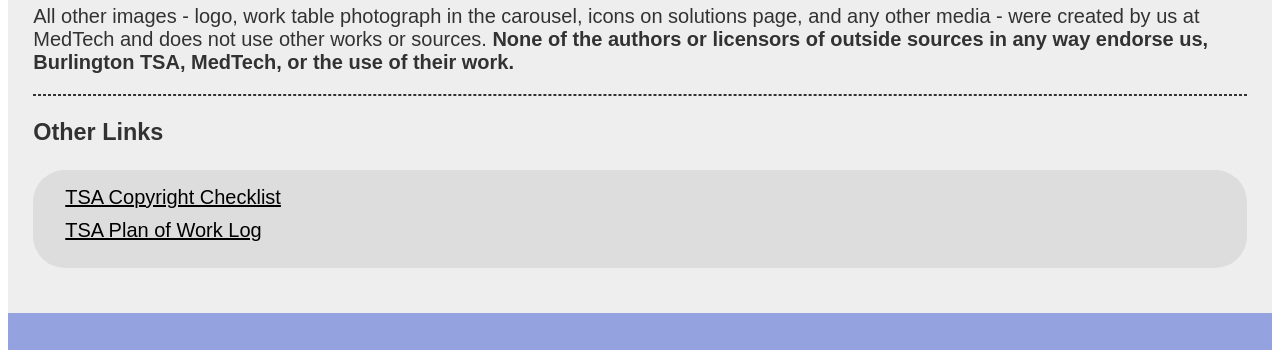
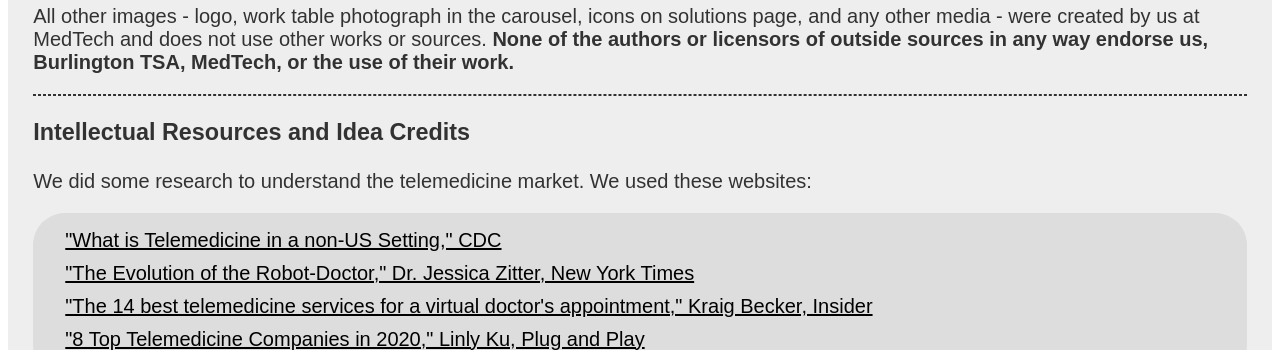
Before and after one commit to smullangi213/smullangi213.github.io, a plain HTML site: page about.html in a window 1280 px wide. Shown: the part 1030-1380 px from the top of the page. Drawn offline with Linux system fonts and the light colour scheme.

Commit message:
Citations

```diff
--- a/about.html
+++ b/about.html
@@ -61,6 +61,19 @@
 
         <hr>
 
+        <h3>Intellectual Resources and Idea Credits</h3>
+        <p>We did some research to understand the telemedicine market. We used these websites: </p>
+        <ul>
+            <li><a href="https://www.cdc.gov/coronavirus/2019-ncov/global-covid-19/telemedicine.html">"What is Telemedicine in a non-US Setting," CDC</a></li>
+            <li><a href="https://www.nytimes.com/2020/12/01/well/live/Telemedicine-Hospitals.html">"The Evolution of the Robot-Doctor," Dr. Jessica Zitter, New York Times</a></li>
+            <li><a href="https://www.insider.com/best-telemedicine-services#icliniq-3">"The 14 best telemedicine services for a virtual doctor's appointment," Kraig Becker, Insider</a></li>
+            <li><a href="https://www.plugandplaytechcenter.com/resources/8-top-telemedicine-companies-2020/">"8 Top Telemedicine Companies in 2020," Linly Ku, Plug and Play</a></li>
+            <li><a href=""></a></li>
+            <li><a href=""></a></li>
+        </ul>
+
+        <hr>
+
         <h3>Other Links</h3>
         <ul>
             <li><a href="documents/copyrightchecklist.pdf">TSA Copyright Checklist</a></li>
```
